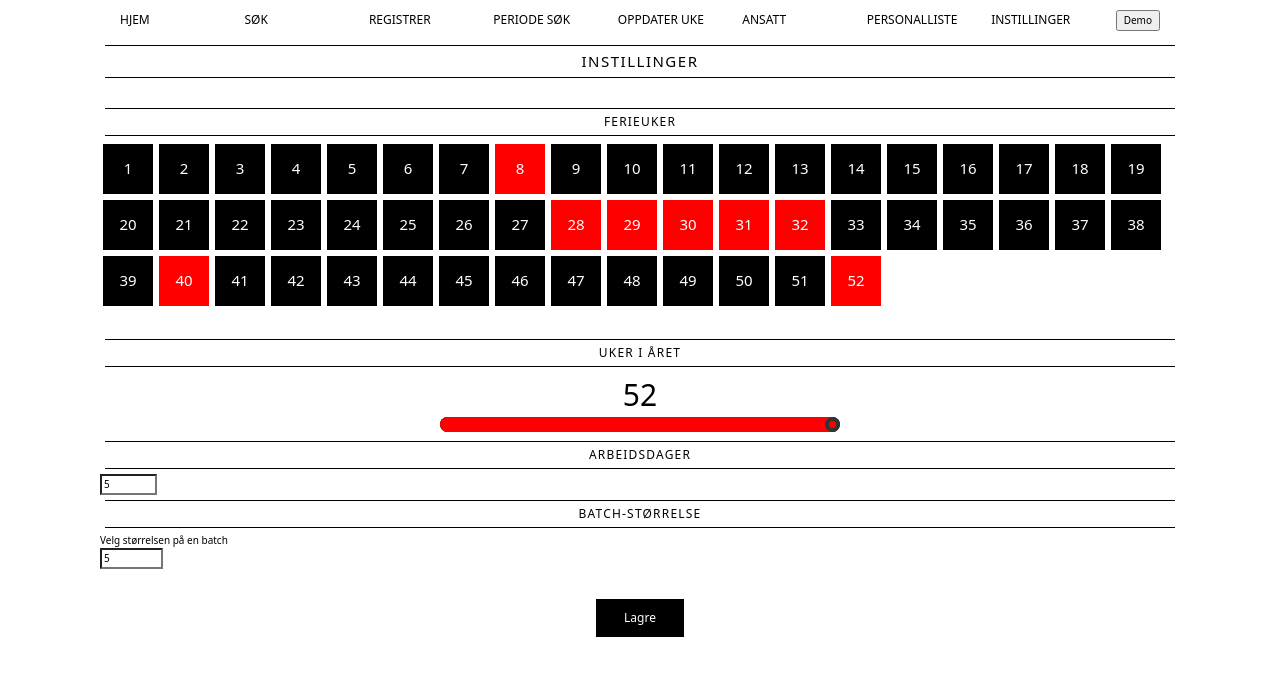
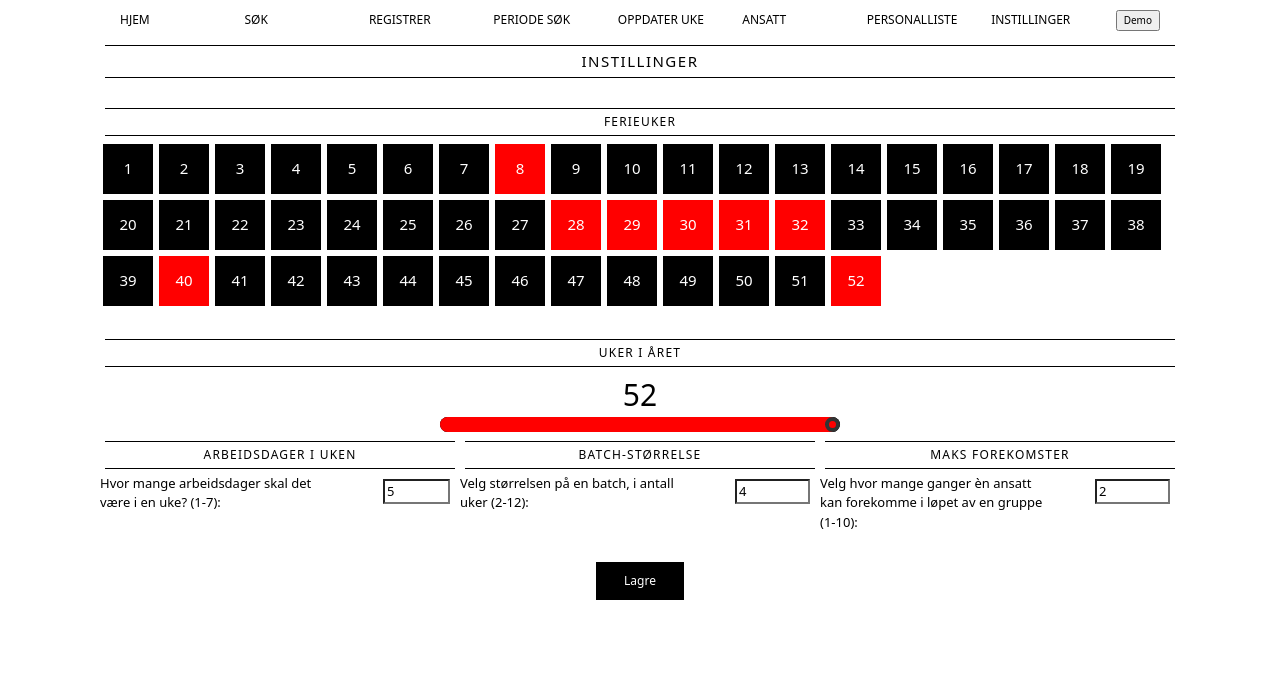
Before and after one commit to Reeyth/Gruppeprosjekt-Webutvikling, a Next.js app in the folder oppgave_3/: page /settings in a window 1280 px wide. Shown: the top 676 px of the page. Built offline with nearby package versions, Linux system fonts and the light colour scheme.

Commit message:
Settings page done, a few minor changes here and there, including a fix for db

```diff
--- a/oppgave_3/components/Lunchcalendar/WeekSelection.tsx
+++ b/oppgave_3/components/Lunchcalendar/WeekSelection.tsx
@@ -14,9 +14,9 @@ const [vacations, setVacations] = useState<number[]>([])
 
 const fetchVacations = async () => {
   try {
-    const response = await fetch(`/api/settings/settings`)
+    const response = await fetch(`/api/settings/vacations`)
     const data = await response.json()
-    setVacations(data.data.vacations)
+    setVacations(data.data)
   } catch (error) {
     console.error(error)
   }
--- a/oppgave_3/components/Settings.tsx
+++ b/oppgave_3/components/Settings.tsx
@@ -1,13 +1,13 @@
 import React, { useState, useEffect } from 'react'
 
-type SettingsProps = {
-};
+type SettingsProps = {}
 
-const Settings: React.FC<SettingsProps> = ( ) => {
-
+const Settings: React.FC<SettingsProps> = () => {
   const [vacations, setVacations] = useState<number[]>([])
   const [yearSize, setYearSize] = useState<number>(52)
   const [workDays, setWorkDays] = useState<number>(5)
+  const [batchSize, setBatchSize] = useState<number>(5)
+  const [maxOccurences, setMaxOccurences] = useState<number>(2)
 
   const fetchSettings = async () => {
     const response = await fetch('/api/settings/settings')
@@ -16,6 +16,8 @@ const Settings: React.FC<SettingsProps> = ( ) => {
     setVacations(data.data.vacations)
     setYearSize(data.data.yearSize)
     setWorkDays(data.data.workDays)
+    setBatchSize(data.data.batchSize)
+    setMaxOccurences(data.data.maxOccurences)
   }
 
   useEffect(() => {
@@ -24,62 +26,75 @@ const Settings: React.FC<SettingsProps> = ( ) => {
 
   const handleVacationChange = async (selectedWeek: number) => {
     if (vacations.includes(selectedWeek)) {
-            const updatedVacations = vacations.filter(week => week !== selectedWeek)
+      const updatedVacations = vacations.filter((week) => week !== selectedWeek)
       setVacations(updatedVacations)
-        }
-        else {
+    } else {
       const updatedVacations = [...vacations, selectedWeek]
       setVacations(updatedVacations)
     }
   }
 
-    const handleYearSizeChange = async (event: React.ChangeEvent<HTMLInputElement>) => {
-        const selectedYearSize = parseInt(event.target.value)
-        setYearSize(selectedYearSize)
+  const handleSettingsChange = async (
+    e: React.ChangeEvent<HTMLInputElement>
+  ) => {
+    const { id, value } = e.target
+
+    switch (id) {
+      case 'year-size':
+        if (Number(value) > 0 && Number(value) < 53) {
+            setYearSize(Number(value))
+        } else {
+          alert('Uker i året må være mellom 1 og 52')
+          e.target.value = String(yearSize)
         }
-
-    const handleWorkDaysChange = async (event: React.ChangeEvent<HTMLInputElement>) => {
-        const selectedWorkDays = parseInt(event.target.value)
-
-        if (selectedWorkDays > 7 || selectedWorkDays < 1) {
-            alert('Du må velge mellom 1 og 7 arbeidsdager')
-            event.target.value = workDays.toString()
+        break
+      case 'workdays':
+        if (Number(value) > 0 && Number(value) < 8) {
+          setWorkDays(Number(value))
+        } else {
+          alert('Arbeidsdager i uken må være mellom 1 og 7')
+          e.target.value = String(workDays)
         }
-
-        setWorkDays(selectedWorkDays)
+        break
+      case 'batch-size':
+        if (Number(value) > 1 && Number(value) < 13) {
+          setBatchSize(Number(value))
+        } else {
+          alert('Antall uker i batch må være mellom 2 og 12')
+          e.target.value = String(batchSize)
         }
-
-    const handleBatchSizeChange = async (event: React.ChangeEvent<HTMLInputElement>) => {
-        const selectedBatchSize = parseInt(event.target.value)
-
-        if (selectedBatchSize > 52 || selectedBatchSize < 1) {
-            alert('Du må velge mellom 1 og 52 uker')
-            event.target.value = workDays.toString()
+        break
+      case 'max-occurences':
+        if (Number(value) > 0 && Number(value) < 11) {
+          setMaxOccurences(Number(value))
+        } else {
+            alert('Antall forekomster må være mellom 1 og 10')
+            e.target.value = String(maxOccurences)
+        }
+        break
     }
   }
-
 
   const handleSave = async () => {
     const response = await fetch(`/api/settings/settings`, {
       method: 'POST',
       headers: {
-                'Content-Type': 'application/json'
+        'Content-Type': 'application/json',
       },
       body: JSON.stringify({
         vacations: vacations,
         yearSize: yearSize,
-                workDays: workDays
-            })
+        workDays: workDays,
+        batchSize: batchSize,
+        maxOccurences: maxOccurences,
+      }),
     })
     const data = await response.json()
-        console.log(data)
   }
-
 
   const weeks = Array.from(Array(52).keys()).map((i) => i + 1)
 
   return (
-
     <div className="settings">
       <h2>Instillinger</h2>
 
@@ -87,45 +102,81 @@ const Settings: React.FC<SettingsProps> = ( ) => {
 
       <div className="vacation-selection">
         <h3>Ferieuker</h3>
-            {
-                weeks.map((week) => (
+        {weeks.map((week) => (
           <button
             key={week}
             onClick={() => {
               handleVacationChange(week)
             }}
-                    style={
-                        vacations.includes(week) ? {backgroundColor: 'red'} : {}
-                    }>{week}</button>
-                ))
-            }
+            style={vacations.includes(week) ? { backgroundColor: 'red' } : {}}
+          >
+            {week}
+          </button>
+        ))}
       </div>
 
-            <div className="year-size">
+      <div className="settings-year-size">
         <h3>Uker i året</h3>
         <p className="year-size-visualize">{yearSize}</p>
-                <input type="range" min="1" max="52" defaultValue={yearSize} onChange={handleYearSizeChange}/>
+        <input
+          id="year-size"
+          type="range"
+          min="1"
+          max="52"
+          defaultValue={yearSize}
+          onChange={handleSettingsChange}
+        />
       </div>
 
       <div className="settings-flex">
         <div className="settings-workdays">
-                    <h3>Arbeidsdager</h3>
-                    <input type="number" min="1" max="7" defaultValue="5" onChange={handleWorkDaysChange}/>
+          <h3>Arbeidsdager i uken</h3>
+          <p>Hvor mange arbeidsdager skal det være i en uke? (1-7):</p>
+          <input
+            id="workdays"
+            type="number"
+            min="1"
+            max="7"
+            defaultValue="5"
+            onChange={handleSettingsChange}
+          />
         </div>
+
         <div className="settings-batch-size">
           <h3>Batch-størrelse</h3>
-                    <p>Velg størrelsen på en batch</p>
-                    <input type="number" min="1" max="52" defaultValue="5"/>
+          <p>Velg størrelsen på en batch, i antall uker (2-12):</p>
+          <input
+            id="batch-size"
+            type="number"
+            min="2"
+            max="12"
+            defaultValue="4"
+            onChange={handleSettingsChange}
+          />
+        </div>
+
+        <div className="settings-max-occurences">
+          <h3>Maks forekomster</h3>
+          <p>
+            Velg hvor mange ganger èn ansatt kan forekomme i løpet av en gruppe
+            (1-10):
+          </p>
+          <input
+            id="max-occurences"
+            type="number"
+            min="1"
+            max="10"
+            defaultValue="2"
+            onChange={handleSettingsChange}
+          />
         </div>
       </div>
 
       <div className="settings-save">
-                <button
-                onClick={handleSave}
-                >Lagre</button>
+        <button onClick={handleSave}>Lagre</button>
       </div>
     </div>
   )
 }
 
-export default Settings;
+export default Settings
--- a/oppgave_3/components/UpdateWeek.tsx
+++ b/oppgave_3/components/UpdateWeek.tsx
@@ -8,9 +8,11 @@ const UpdateWeek = (props: any) => {
     { id: 0 },
     { id: 0 },
   ])
+
   const handleEmployeeChange = (event: any, index: number) => {
     employeId[index] = Number(event.target.value)
   }
+
   const handleSubmit = async (idEmployee: Number, dayId: Number) => {
     const response = await fetch(`/api/week/${dayId}/${idEmployee}`, {
       method: 'PUT',
--- a/oppgave_3/data/foodList.ts
+++ b/oppgave_3/data/foodList.ts
@@ -1 +1,25 @@
-export const foodList = ["Pizza", "Spaggethi", "Pasta", "Meatballs", "Salad", "Taco", "Burrito", "Sushi", "Rice", "Chicken", "Fish", "Pork", "Beef", "Lamb", "Pancakes", "Waffles", "Bacon", "Eggs", "Toast", "Bread", "Sandwich", "Soup"]
+export const foodList = [
+    "Pizza",
+    "Spaghetti og kjøttsaus",
+    "Pasta bolognese",
+    "Lasagne",
+    "Sushi",
+    "Salat",
+    "Ris og kylling",
+    "Taco",
+    "Poteter og fisk",
+    "Pølser",
+    "Pannekaker",
+    "Vaffler",
+    "Kyllingsuppe",
+    "Fiskesuppe",
+    "Kyllinggryte",
+    "Stek med poteter og grønnsaker",
+    "Kyllingfilet med ris og grønnsaker",
+    "Brødskiver med pålegg",
+    "Lammeribbe",
+    "Hummmer med poteter og sitronsmør",
+    "Kyllingfilet med pesto og pasta",
+    "Egg og bacon",
+    "Toast med pålegg",
+]
--- a/oppgave_3/pages/api/settings/settings.ts
+++ b/oppgave_3/pages/api/settings/settings.ts
@@ -7,15 +7,11 @@ export default function handler(req: { method: string; body: any }, res: { statu
     } else if (req.method === 'POST') {
         const newSettings = req.body
 
-        // Validate settings
-
-        for(let key in newSettings) {
-            console.log(key)
-        }
-
-        settings.vacations = newSettings.vacations
+        settings.vacations = newSettings.vacations.sort((a: number, b: number) => a - b)
         settings.yearSize = newSettings.yearSize
         settings.workDays = newSettings.workDays
+        settings.batchSize = newSettings.batchSize
+        settings.maxOccurrences = newSettings.maxOccurrences
 
         writeSettings()
 
--- a/oppgave_3/pages/api/settings/vacations.ts
+++ b/oppgave_3/pages/api/settings/vacations.ts
@@ -1,30 +1,9 @@
 import { settings, writeSettings } from '../../../data/settings'
-import settingsJson from '../../../data/settings.json'
 
 export default function handler(req, res) {
 
     if(req.method === 'GET') {
         res.status(200).json({ success: true, data: settings.vacations })
-    } else if (req.method === 'POST') {
-        const id = req.body.id
-
-        if(!id) {
-            return res.status(400).json({ success: false, message: 'Id missing' })
-        }
-
-        if(id > 52 || id < 1) {
-            return res.status(400).json({ success: false, message: 'Id out of range (1-52)' })
-        }
-
-        if(settings.vacations.includes(id)) {
-            return res.status(400).json({ success: false, message: 'Vacation already exists' })
-        }
-
-        settings.vacations.push(id)
-        settings.vacations.sort((a, b) => a - b)
-
-        res.status(200).json({ success: true, data: settings.vacations })
-        writeSettings()
     }
     else {
         res.status(401).json({ success: false, message: 'Not allowed' })
--- a/oppgave_3/styles/main.scss
+++ b/oppgave_3/styles/main.scss
@@ -255,38 +255,6 @@ form {
 
 }
 
-.year-size {
-  width: 100%;
-  text-align: center;
-  margin-top: 3rem;
-
-  .year-size-visualize {
-    font-size: 3rem;
-  }
-
-  input {
-    width: 400px;
-    height: 15px;
-    -webkit-appearance: none;
-    background: #111;
-    outline: none;
-    border-radius: 15px;
-    overflow: hidden;
-    box-shadow: inset 0 0 5px black;
-  }
-
-  input::-webkit-slider-thumb {
-    -webkit-appearance: none;
-    width: 15px;
-    height: 15px;
-    border-radius: 50%;
-    background: red;
-    cursor: pointer;
-    border: 4px solid #333;
-    box-shadow: -407px 0 0 400px red;
-  }
-}
-
 .settings-save {
   text-align: center;
   margin-top: 3rem;
@@ -320,3 +288,60 @@ form {
   margin-left: 10%;
   text-align: left;
 }
+
+.settings-flex {
+
+  font-size: 1.3rem;
+  display: flex;
+
+
+  * {
+    flex-grow: 1;
+    flex-shrink: 1;
+    flex-basis: 0%;
+    flex-direction: row;
+  }
+
+  p {
+    float: left;
+    width: 65%;
+  }
+
+  input {
+    margin: 0.5rem 1rem;
+    float: right;
+  }
+}
+
+
+.settings-year-size {
+  width: 100%;
+  text-align: center;
+  margin-top: 3rem;
+
+  .year-size-visualize {
+    font-size: 3rem;
+  }
+
+  input {
+    width: 400px;
+    height: 15px;
+    -webkit-appearance: none;
+    background: #111;
+    outline: none;
+    border-radius: 15px;
+    overflow: hidden;
+    box-shadow: inset 0 0 5px black;
+  }
+
+  input::-webkit-slider-thumb {
+    -webkit-appearance: none;
+    width: 15px;
+    height: 15px;
+    border-radius: 50%;
+    background: red;
+    cursor: pointer;
+    border: 4px solid #333;
+    box-shadow: -407px 0 0 400px red;
+  }
+}
```
Also changed, not shown: oppgave_3/components/Lunchcalendar/LunchTable.tsx (+5 -5 lines), oppgave_3/components/PersonnelList.tsx (+32 -0 lines), oppgave_3/pages/api/demo.ts (+17 -10 lines). Lines whose indentation alone changed are shown as unchanged.
